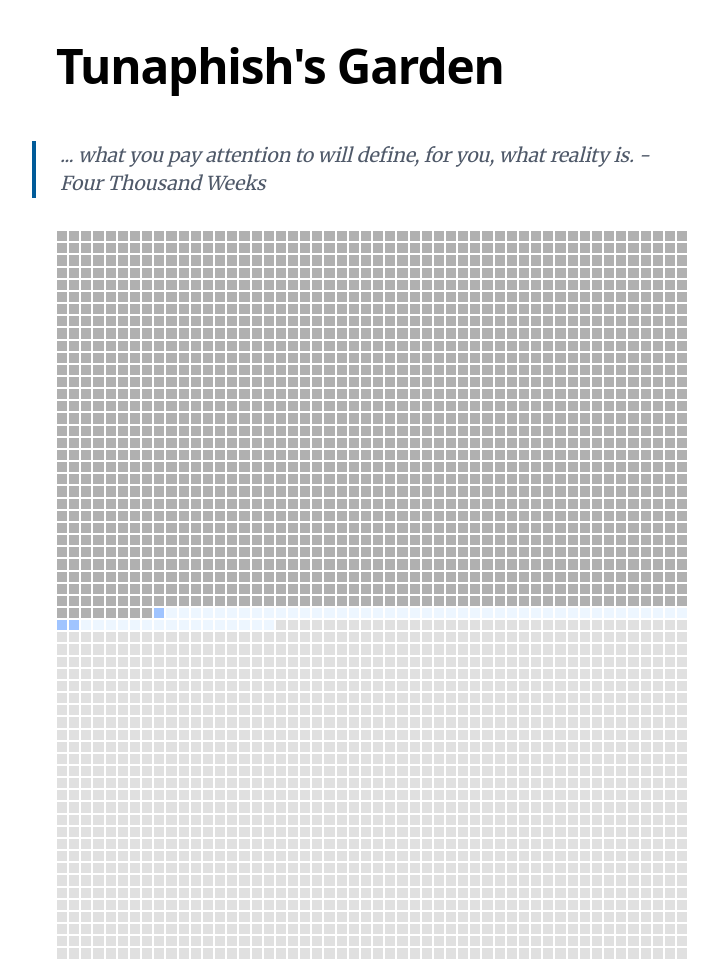
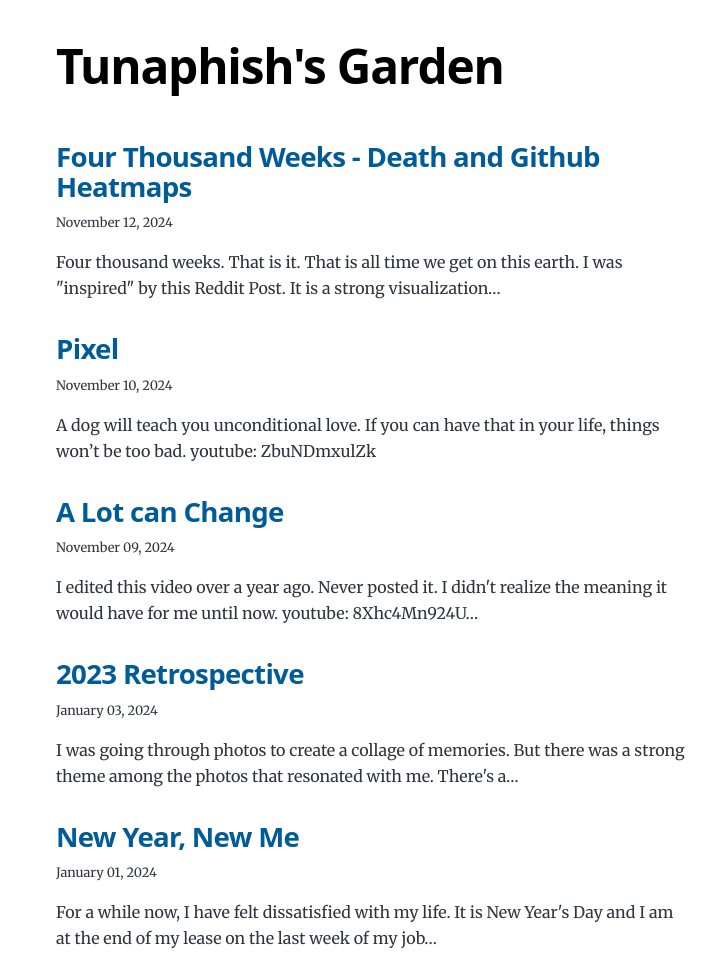
Before and after one commit to tunaphish/tunaphish.github.io, a Gatsby site: page / in a window 1280 px wide. Shown: the top 959 px of the page, without its empty margins (268-986 px from the left). Built offline with nearby package versions, Linux system fonts and the light colour scheme; Gatsby itself is replaced by a stand-in of ours.

Commit message:
Revert "create layout for 4000 weeks grid"
This reverts commit 3d52bb431842de90808732dd20760582a9c576e1.

```diff
--- a/src/pages/index.js
+++ b/src/pages/index.js
@@ -4,115 +4,25 @@ import { Link, graphql } from "gatsby"
 import Layout from "../components/layout"
 import Seo from "../components/seo"
 
-const BEFORE_FIRST_POST_COLOR = '#B0B0B0';
-const FUTURE_DATE_COLOR = '#E0E0E0'
-const TOTAL_WEEKS = 77 * 52;
-const BIRTH_DATE = new Date('1992-12-09');
-
-function getActivityColor(activityLevel) {
-  if (activityLevel >= 5) {
-    return '#004CFF';
-  } else if (activityLevel >= 3) {
-    return '#5A8FFF';
-  } else if (activityLevel >= 1) {
-    return '#A0C4FF';
-  }
-  return '#edf6ff';
-}
-
-const getWeeksBetween = (endDate, startDate) => {
-  const differenceInMs = Math.abs(endDate - startDate);
-  return Math.floor(differenceInMs / (1000 * 60 * 60 * 24 * 7));
-}
-
-const countDatesByWeek = (dates, startDate, endDate) => {
-  const start = new Date(startDate);
-  const end = new Date(endDate);
-
-  // Calculate total weeks between start and end date
-  const totalWeeks = Math.ceil((end - start) / (1000 * 60 * 60 * 24 * 7));
-
-  // Initialize an array to hold the count of dates per week
-  const weeksCount = new Array(totalWeeks).fill(0);
-
-  // Count each date in the corresponding week
-  dates.forEach(date => {
-    const currentDate = new Date(date);
-
-    // Check if date falls within the range
-    if (currentDate >= start && currentDate <= end) {
-      // Calculate the week index
-      const weekIndex = Math.floor((currentDate - start) / (1000 * 60 * 60 * 24 * 7));
-      // Increment the count for this week
-      weeksCount[weekIndex]++;
-    }
-  });
-
-  return weeksCount;
-}
-
-const Grid = ({dates}) => {
-  let i=0;
-  const grid = [];
-
-  const firstPostDate = dates[dates.length-1];
-  const weeksBeforePostingFirstTime = getWeeksBetween(firstPostDate, BIRTH_DATE);
-  while (i < weeksBeforePostingFirstTime) {
-    const backgroundColor = BEFORE_FIRST_POST_COLOR;
-
-    grid.push(
-      <div
-        key={i}
-        className="cell"
-        style={{ backgroundColor }}
-      />
-    );
-
-    i++;
-  }
-
-  const currentDate = new Date();
-  const datesByWeek = countDatesByWeek(dates, firstPostDate, currentDate);
-  for (let idx=0; idx<datesByWeek.length; idx++) {
-    const dateAmt = datesByWeek[idx];
-    const backgroundColor = getActivityColor(dateAmt);
-
-    grid.push(
-      <div
-        key={idx+i}
-        className="cell"
-        style={{ backgroundColor }}
-      />
-    );
-  }
-
-  i += datesByWeek.length;
-  while (i < TOTAL_WEEKS) {
-    const backgroundColor = FUTURE_DATE_COLOR;
-
-    grid.push(
-      <div
-        key={i}
-        className="cell"
-        style={{ backgroundColor }}
-      />
-    );
-
-    i++;
-  }
-
-  return <div className="grid">{grid}</div>;
-};
-
 const BlogIndex = ({ data, location }) => {
   const siteTitle = data.site.siteMetadata?.title || `Title`
   const posts = data.allMarkdownRemark.nodes
   const dates = posts.map(post => new Date(post.frontmatter.date));
 
+  if (posts.length === 0) {
+    return (
+      <Layout location={location} title={siteTitle}>
+        <p>
+          No blog posts found. Add markdown posts to "content/blog" (or the
+          directory you specified for the "gatsby-source-filesystem" plugin in
+          gatsby-config.js).
+        </p>
+      </Layout>
+    )
+  }
+
   return (
     <Layout location={location} title={siteTitle}>
-      <blockquote>... what you pay attention to will define, for you, what reality is. - Four Thousand Weeks</blockquote>
-      <Link to={'blog/2024-11-12-four-thousand-weeks/'} itemProp="url"><Grid dates={dates}/></Link>
       <ol style={{ listStyle: `none` }}>
         {posts.map(post => {
           const title = post.frontmatter.title || post.fields.slug
--- a/src/style.css
+++ b/src/style.css
@@ -329,16 +329,3 @@ a:focus {
     list-style-position: inside;
   }
 }
-
-.grid {
-  width: 100%;
-
-  display: grid;
-  grid-template-columns: repeat(52, 1fr);
-  grid-template-rows: repeat(77, 1fr);
-}
-
-.cell {
-  aspect-ratio: 1;
-  margin: 1px;
-}
```
